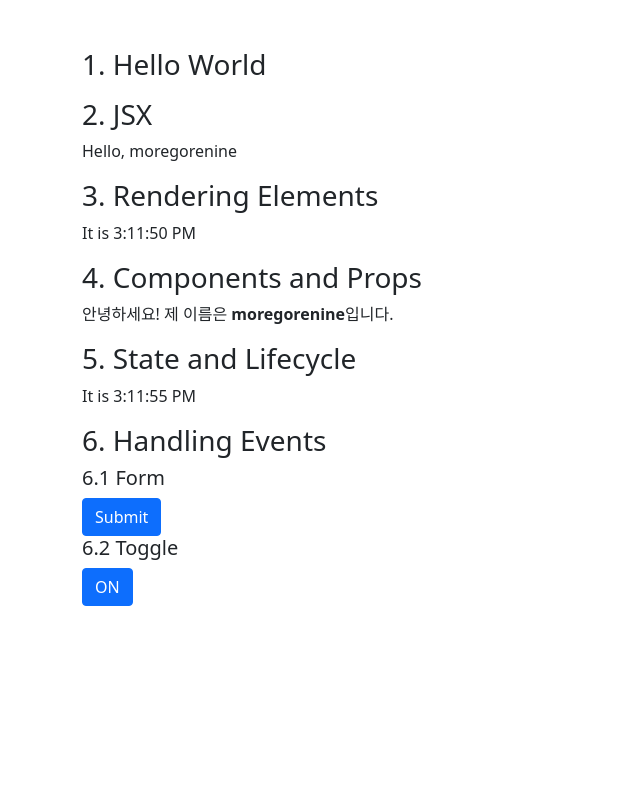
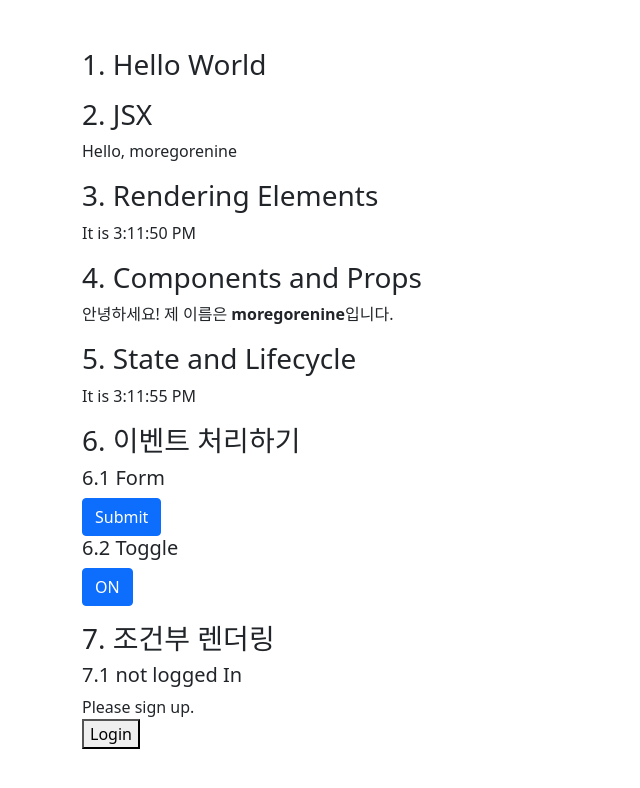
Before and after one commit to moregorenine/react-boilerplate, a React (Create React App) app: page / in a window 1280 px wide. Shown: the top 788 px of the page, without its empty margins (0-640 px from the left). Built offline with nearby package versions, Linux system fonts and the light colour scheme.

Commit message:
[feature] 7.conditional-rendering/LoginControl

```diff
--- a/src/App.js
+++ b/src/App.js
@@ -7,6 +7,7 @@ import Welcome from './reactjs.org/4.components-props/Welcome'
 import Clock from './reactjs.org/5.state-lifecycle/Clock'
 import Form from './reactjs.org/6.handling-events/Form'
 import Toggle from './reactjs.org/6.handling-events/Toggle'
+import LoginControl from './reactjs.org/7.conditional-rendering/LoginControl'
 // import Counter from './state/Counter'
 
 const App = () => {
@@ -19,6 +20,7 @@ const App = () => {
             <Clock/>
             <Form/>
             <Toggle/>
+            <LoginControl/>
         </div>
     );
 }
--- a/src/reactjs.org/6.handling-events/Form.js
+++ b/src/reactjs.org/6.handling-events/Form.js
@@ -1,4 +1,4 @@
-const Form = () => {
+const Form = function () {
     function handleSubmit(e) {
         e.preventDefault()
         alert('You clicked submit.')
@@ -6,13 +6,7 @@ const Form = () => {
 
     return (
         <section className={'mt-3'}>
-            {/*7. Conditional Rendering*/}
-            {/*8. Lists and Keys*/}
-            {/*9. Forms*/}
-            {/*10. Lifting State Up*/}
-            {/*11. Composition vs Inheritance*/}
-            {/*12. Thinking In React*/}
-            <h3>6. Handling Events</h3>
+            <h3>6. 이벤트 처리하기</h3>
             <h5>6.1 Form</h5>
             <form onSubmit={handleSubmit}>
                 <button type={"submit"} className={"btn btn-primary"}>Submit</button>
--- a/src/reactjs.org/6.handling-events/Toggle.js
+++ b/src/reactjs.org/6.handling-events/Toggle.js
@@ -6,10 +6,16 @@ class Toggle extends React.Component {
         this.state = {
             isToggleOn: true
         }
-        this.handleClick = this.handleClick.bind(this)
+        // this.handleClick = this.handleClick.bind(this)
     }
 
-    handleClick() {
+    // handleClick() {
+    //     this.setState(preState => ({
+    //         isToggleOn: !preState.isToggleOn
+    //     }))
+    // }
+
+    handleClick = () => {
         this.setState(preState => ({
             isToggleOn: !preState.isToggleOn
         }))
@@ -17,12 +23,12 @@ class Toggle extends React.Component {
 
     render() {
         return (
-            <section>
+            <>
                 <h5>6.2 Toggle</h5>
                 <button onClick={this.handleClick} className={"btn btn-primary"}>
                     {this.state.isToggleOn ? 'ON' : 'OFF'}
                 </button>
-            </section>
+            </>
         )
     }
 }
--- /dev/null
+++ b/src/reactjs.org/7.conditional-rendering/Button.js
@@ -0,0 +1,15 @@
+export const LoginButton = (props) => {
+    return (
+        <button onClick={props.onClick}>
+            Login
+        </button>
+    );
+}
+
+export  const LogoutButton = (props) => {
+    return (
+        <button onClick={props.onClick}>
+            Logout
+        </button>
+    );
+}
--- /dev/null
+++ b/src/reactjs.org/7.conditional-rendering/Greeting.js
@@ -0,0 +1,37 @@
+const Greeting = function (props) {
+
+    function GuestGreeting() {
+        return (
+            <>
+                <h5>7.1 not logged In</h5>
+                <div>Please sign up.</div>
+            </>
+        );
+    }
+
+    function UserGreeting() {
+        return (
+            <>
+                <h5>7.1 logged In</h5>
+                <div>Welcome back!</div>
+            </>
+        );
+    }
+
+    function getGreeting(isLoggedIn) {
+        if (isLoggedIn) {
+            return UserGreeting()
+        } else {
+            return GuestGreeting()
+        }
+    }
+
+    return (
+        <>
+            {getGreeting(props.isLoggedIn)}
+        </>
+    )
+
+}
+
+export default Greeting
--- /dev/null
+++ b/src/reactjs.org/7.conditional-rendering/LoginControl.js
@@ -0,0 +1,43 @@
+import React from "react";
+import Greeting from "./Greeting";
+import {LoginButton, LogoutButton} from "./Button"
+
+class LoginControl extends React.Component {
+    constructor(props) {
+        super(props);
+        this.state = {isLoggedIn: false}
+    }
+
+    handleLoginClick = () => {
+        this.setState({isLoggedIn: true})
+    }
+
+    handleLogoutClick = () => {
+        this.setState({isLoggedIn: false})
+    }
+
+    render() {
+        let isLoggedIn = this.state.isLoggedIn
+        let button
+        if (isLoggedIn) {
+            button = <LogoutButton onClick={this.handleLogoutClick}/>
+        } else {
+            button = <LoginButton onClick={this.handleLoginClick}/>
+        }
+
+        return (
+            <section className={'mt-3'}>
+                {/*8. Lists and Keys*/}
+                {/*9. Forms*/}
+                {/*10. Lifting State Up*/}
+                {/*11. Composition vs Inheritance*/}
+                {/*12. Thinking In React*/}
+                <h3>7. 조건부 렌더링</h3>
+                <Greeting isLoggedIn={isLoggedIn}/>
+                {button}
+            </section>
+        )
+    }
+}
+
+export default LoginControl;
```
